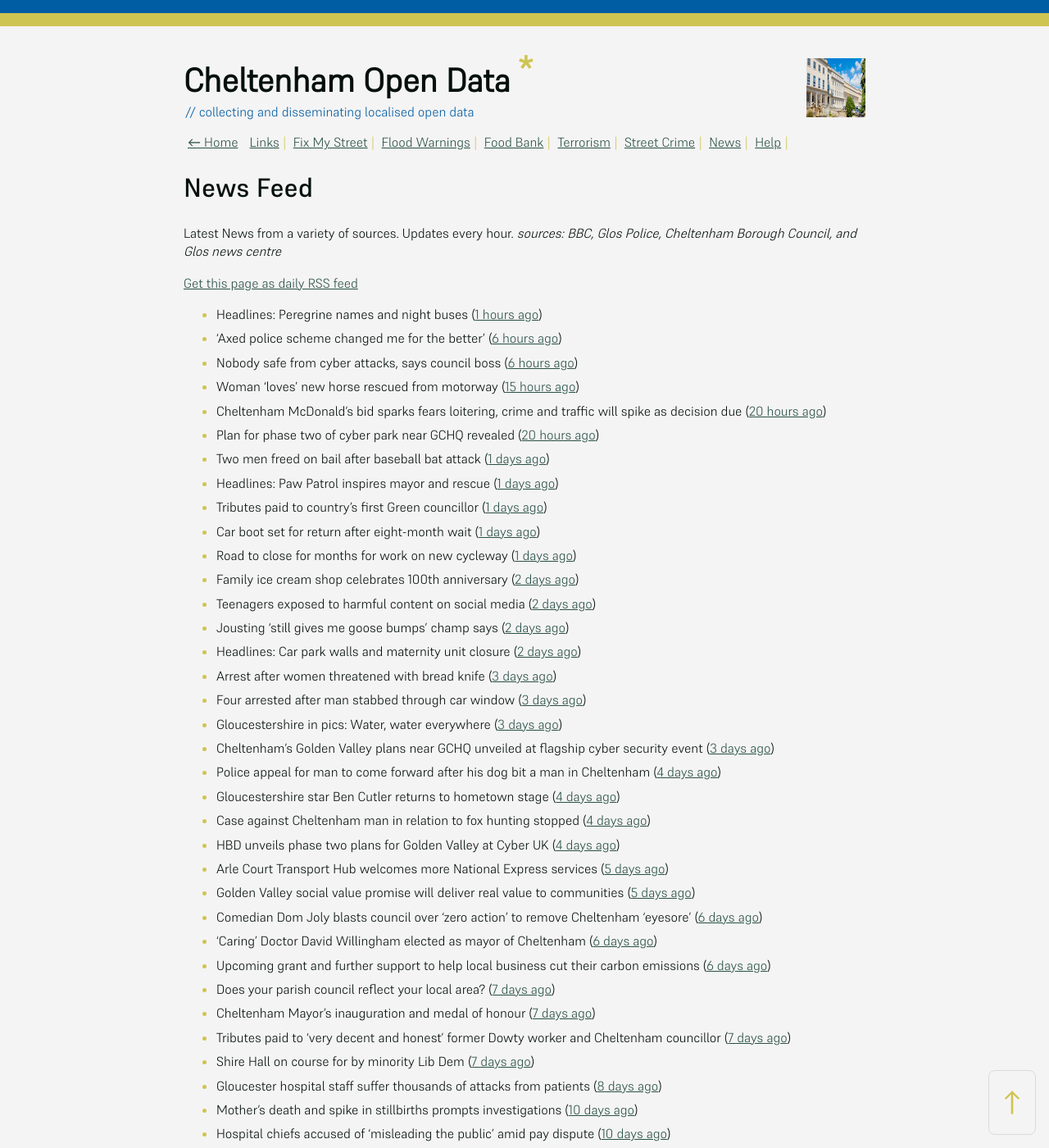
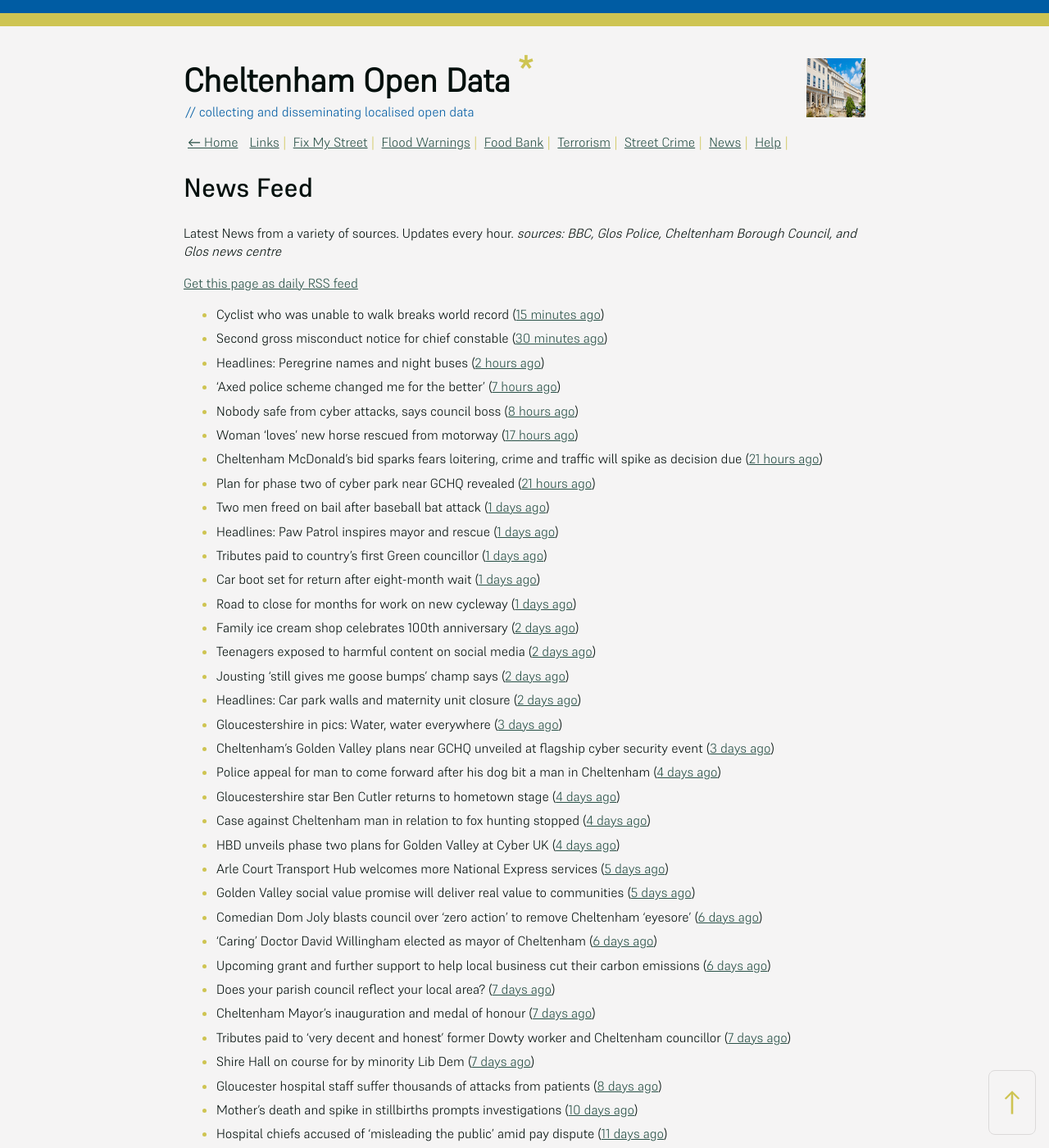
Before and after one commit to mat-0/cheltenham-open-data, a Jekyll site: the page built from _pages/news.md, in a window 1280 px wide and 1400 px high. Shown: the whole window at 82% size. Built offline with Jekyll 4.4.1, drawn with Linux system fonts in a browser that asks for light colours.

Commit message:
Updated 2025-05-20 13:08:39

```diff
--- a/_pages/news.md
+++ b/_pages/news.md
@@ -12,12 +12,14 @@ _sources: BBC, Glos Police, Cheltenham Borough Council, and Glos news centre_
 [Get this page as daily RSS feed](/daily.rss)
 
 <!-- news_marker starts -->
-- Headlines: Peregrine names and night buses ([1 hours ago](https://www.bbc.com/news/articles/cr7zznnkyrgo))
-- 'Axed police scheme changed me for the better' ([6 hours ago](https://www.bbc.com/news/articles/cj425087v5po))
-- Nobody safe from cyber attacks, says council boss ([6 hours ago](https://www.bbc.com/news/articles/cyvm4ljl2l8o))
-- Woman 'loves' new horse rescued from motorway ([15 hours ago](https://www.bbc.com/news/articles/c4g2r40ye9eo))
-- Cheltenham McDonald’s bid sparks fears loitering, crime and traffic will spike as decision due ([20 hours ago](https://gloucesternewscentre.co.uk/cheltenham-mcdonalds-bid-sparks-fears-loitering-crime-and-traffic-will-spike-as-decision-due/))
-- Plan for phase two of cyber park near GCHQ revealed ([20 hours ago](https://www.bbc.com/news/articles/clygqx2jp95o))
+- Cyclist who was unable to walk breaks world record ([15 minutes ago](https://www.bbc.com/news/articles/ce822e66159o))
+- Second gross misconduct notice for chief constable ([30 minutes ago](https://www.bbc.com/news/articles/cy8nnxy83lro))
+- Headlines: Peregrine names and night buses ([2 hours ago](https://www.bbc.com/news/articles/cr7zznnkyrgo))
+- 'Axed police scheme changed me for the better' ([7 hours ago](https://www.bbc.com/news/articles/cj425087v5po))
+- Nobody safe from cyber attacks, says council boss ([8 hours ago](https://www.bbc.com/news/articles/cyvm4ljl2l8o))
+- Woman 'loves' new horse rescued from motorway ([17 hours ago](https://www.bbc.com/news/articles/c4g2r40ye9eo))
+- Cheltenham McDonald’s bid sparks fears loitering, crime and traffic will spike as decision due ([21 hours ago](https://gloucesternewscentre.co.uk/cheltenham-mcdonalds-bid-sparks-fears-loitering-crime-and-traffic-will-spike-as-decision-due/))
+- Plan for phase two of cyber park near GCHQ revealed ([21 hours ago](https://www.bbc.com/news/articles/clygqx2jp95o))
 - Two men freed on bail after baseball bat attack ([1 days ago](https://www.bbc.com/news/articles/c4ge7l3nvv1o))
 - Headlines: Paw Patrol inspires mayor and rescue ([1 days ago](https://www.bbc.com/news/articles/cj93e7x34ewo))
 - Tributes paid to country's first Green councillor ([1 days ago](https://www.bbc.com/news/articles/cd7gvr0g0qgo))
@@ -27,8 +29,6 @@ _sources: BBC, Glos Police, Cheltenham Borough Council, and Glos news centre_
 - Teenagers exposed to harmful content on social media ([2 days ago](https://www.bbc.com/news/videos/c1kvmv9w348o))
 - Jousting 'still gives me goose bumps' champ says ([2 days ago](https://www.bbc.com/news/articles/cm2yd1d3d7eo))
 - Headlines: Car park walls and maternity unit closure ([2 days ago](https://www.bbc.com/news/articles/c861wnwd753o))
-- Arrest after women threatened with bread knife ([3 days ago](https://www.bbc.com/news/articles/cvgdpnv8yp0o))
-- Four arrested after man stabbed through car window ([3 days ago](https://www.bbc.com/news/articles/cql2yerl45po))
 - Gloucestershire in pics: Water, water everywhere ([3 days ago](https://www.bbc.com/news/articles/c8e6d4g6k88o))
 - Cheltenham’s Golden Valley plans near GCHQ unveiled at flagship cyber security event ([3 days ago](https://gloucesternewscentre.co.uk/cheltenhams-golden-valley-plans-near-gchq-unveiled-at-flagship-cyber-security-event/))
 - Police appeal for man to come forward after his dog bit a man in Cheltenham ([4 days ago](https://gloucesternewscentre.co.uk/police-appeal-for-man-to-come-forward-after-his-dog-bit-a-man-in-cheltenham/))
@@ -46,7 +46,7 @@ _sources: BBC, Glos Police, Cheltenham Borough Council, and Glos news centre_
 - Shire Hall on course for by minority Lib Dem ([7 days ago](https://gloucesternewscentre.co.uk/shire-hall-on-course-for-by-minority-lib-dem/))
 - Gloucester hospital staff suffer thousands of attacks from patients ([8 days ago](https://gloucesternewscentre.co.uk/gloucester-hospital-staff-suffer-thousands-of-attacks-from-patients/))
 - Mother’s death and spike in stillbirths prompts investigations ([10 days ago](https://gloucesternewscentre.co.uk/mothers-death-and-spike-in-stillbirths-prompts-investigations/))
-- Hospital chiefs accused of ‘misleading the public’ amid pay dispute ([10 days ago](https://gloucesternewscentre.co.uk/hospital-chiefs-accused-of-misleading-the-public-amid-pay-dispute/))
+- Hospital chiefs accused of ‘misleading the public’ amid pay dispute ([11 days ago](https://gloucesternewscentre.co.uk/hospital-chiefs-accused-of-misleading-the-public-amid-pay-dispute/))
 - Controlled explosion takes place in Chedworth ([11 days ago](https://gloucesternewscentre.co.uk/controlled-explosion-takes-place-in-chedworth/))
 - Cheltenham Feel Good card launched to boost health and fitness ([12 days ago](https://www.cheltenham.gov.uk/news/article/3007/cheltenham_feel_good_card_launched_to_boost_health_and_fitness))
 - Council wants your views on domestic abuse ([12 days ago](https://gloucesternewscentre.co.uk/council-wants-your-views-on-domestic-abuse/))
```
Also changed, not shown: _data/flood.json (+5 -48 lines), _pages/fix-my-street.md (+1 -1 lines), index.md (+4 -4 lines).
